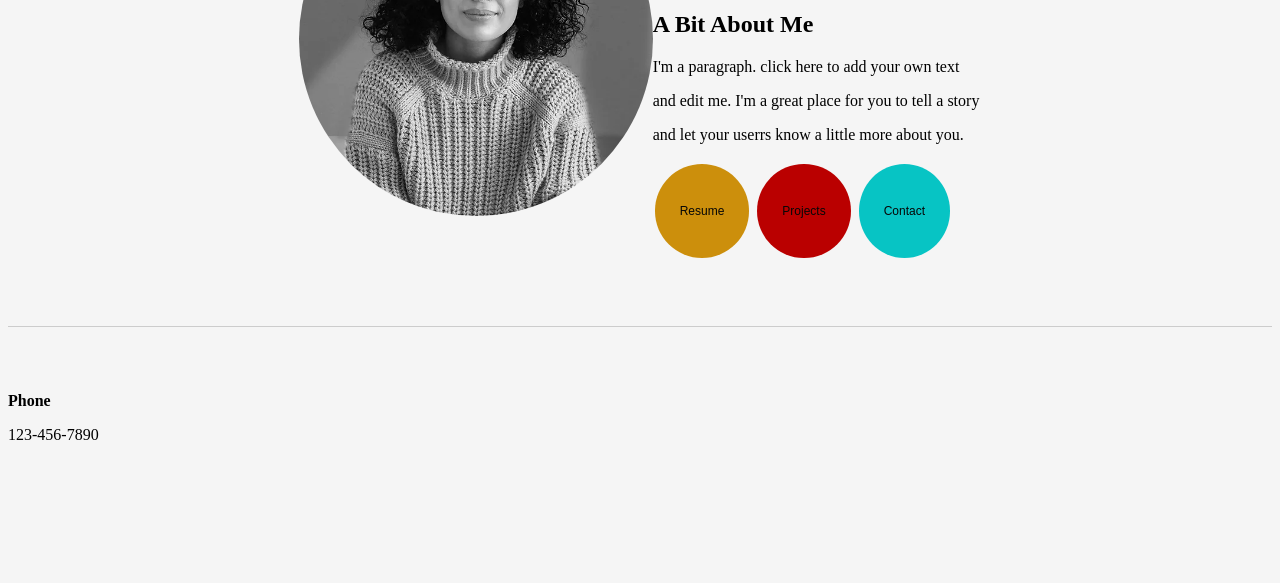
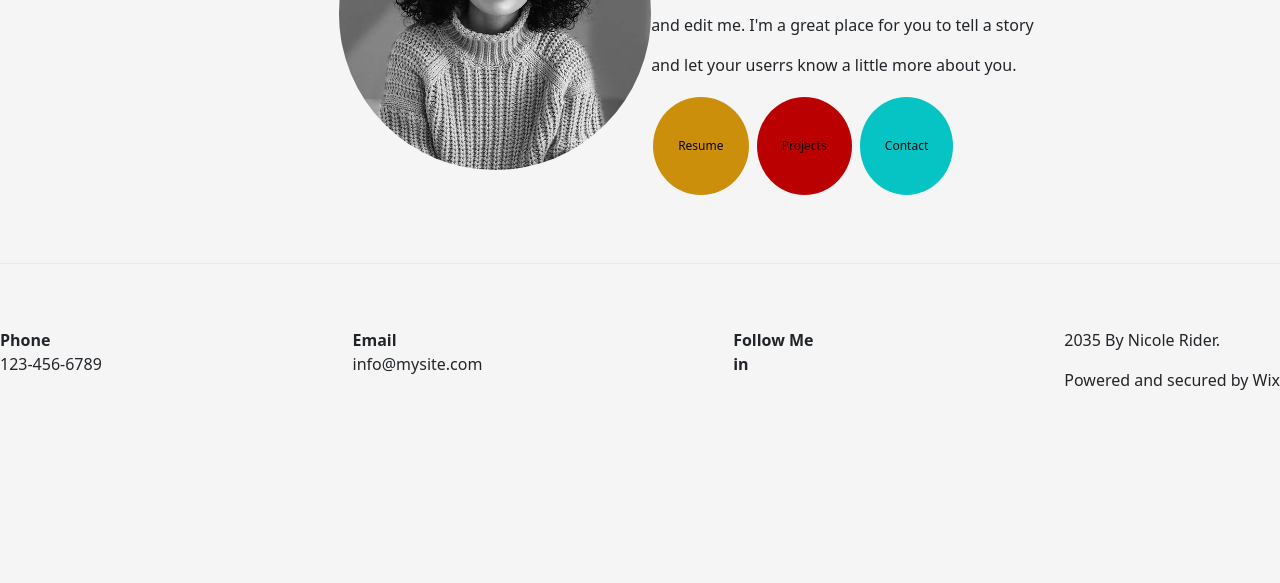
Before and after one commit to integratr-intern-vanessa/Bootstrap-Act-6, a plain HTML site: page index.html in a window 1280 px wide. Shown: the part 217-800 px from the top of the page. Drawn offline with Linux system fonts and the light colour scheme.

Commit message:
first commit

```diff
--- a/index.html
+++ b/index.html
@@ -4,6 +4,7 @@
     <meta charset="UTF-8">
     <meta http-equiv="X-UA-Compatible" content="IE=edge">
     <meta name="viewport" content="width=device-width, initial-scale=1.0">
+    <link rel="stylesheet" href="css/bootstrap.css">
     <link rel="stylesheet" href="style.css">
     <title>Document</title>
 </head>
@@ -31,8 +32,34 @@
 
     <div></div>
     <hr/>
-    <div><b>Phone</b></div>
-    <p>123-456-7890</p>
+
+    <div class="d-flex justify-content-between">
+        <div class="d-flex flex-column">
+            <span class="">
+                <b>Phone</b>
+            </span>
+            <span>123-456-6789</span>
+        </div>
+        <div class="d-flex flex-column">
+            <span class="">
+                <b>Email</b>
+            </span>
+            <span>info@mysite.com</span>
+        </div>
+        <div class="d-flex flex-column">
+            <span class="">
+                <b>Follow Me</b>
+            </span>
+            <span><b>in</b></span>
+        </div>
+        <div class="d-flex flex-column">
+            <span class="">
+            <p>2035 By Nicole Rider.</p>
+            <p>Powered and secured by Wix</p>
+            </span>
+        </div>
+    </div>
+
 <script src=""></script>
 </body>
 </html>
--- a/style.css
+++ b/style.css
@@ -68,3 +68,19 @@ img {
     margin: 4em 0;
     padding: 0;
 }
+
+
+div.a {
+  text-align: justify;
+}
+
+div.b {
+  text-align: center;
+  margin-top: none;
+
+}
+
+div.c {
+  text-align: left;
+
+}
```
